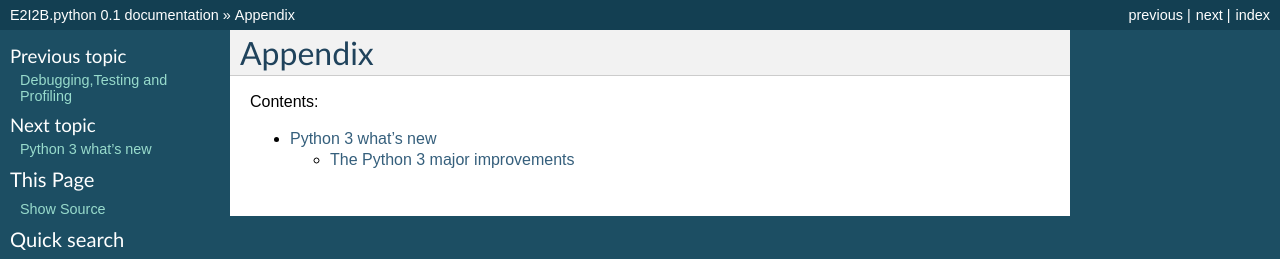
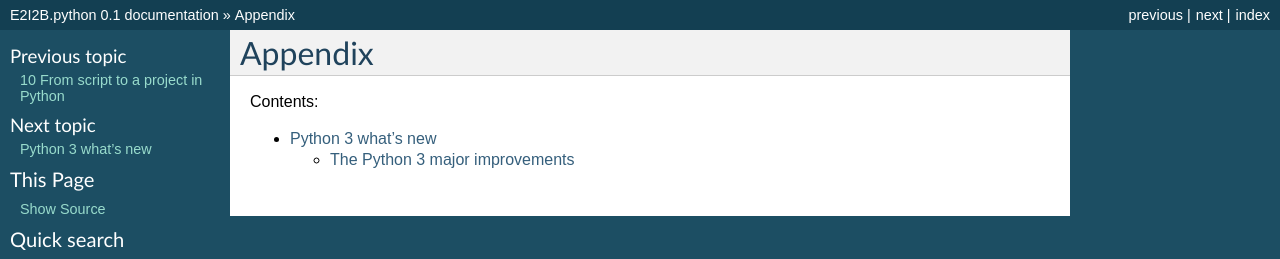
Before and after one commit to C3BI-pasteur-fr/python-course-1, a Sphinx documentation site: the page built from source/Appendix.rst, in a window 1280 px wide. Shown: the top 259 px of the page. Built offline with Sphinx 7.4.7, drawn with Linux system fonts in a browser that asks for light colours.

Commit message:
remove file debiguging and profiling as topic will treat in from_script_to_project

```diff
--- a/source/index.rst
+++ b/source/index.rst
@@ -21,7 +21,7 @@ Contents:
    Modules_and_Packages
    Input_Output
    Scripting
-   Debugging_Testing_Profiling
+   From_script_to_project
    Appendix
 
 
```
